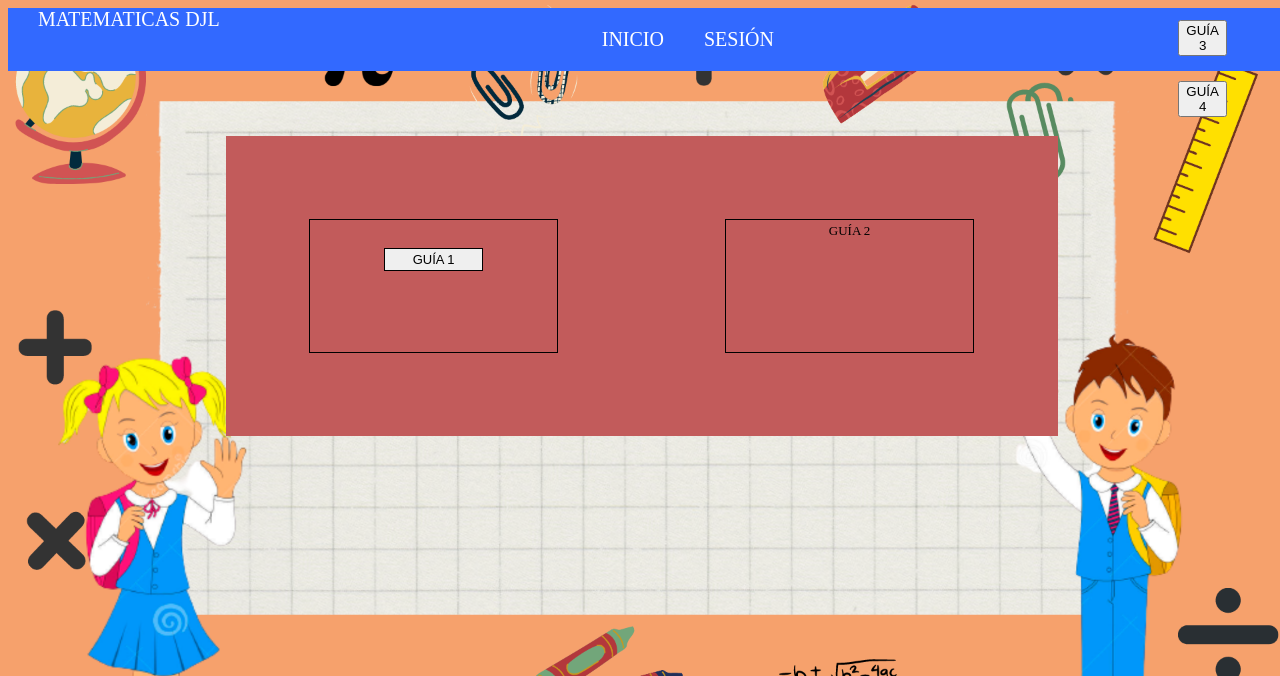
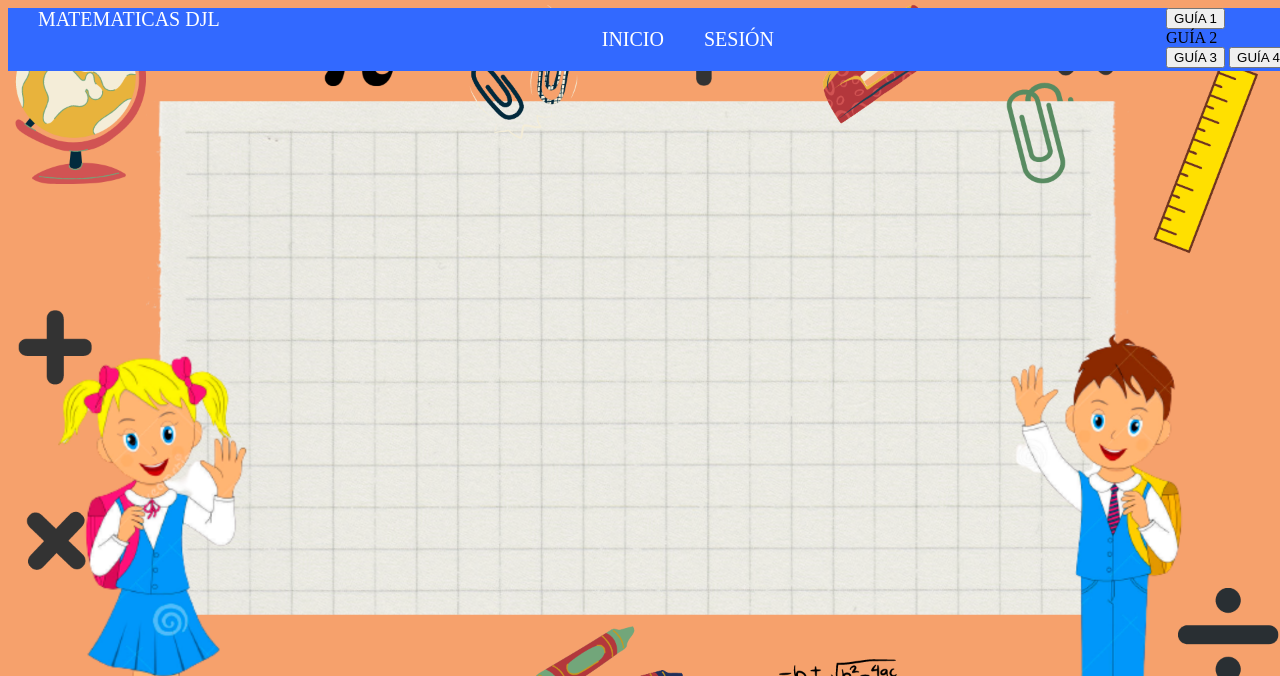
Before and after one commit to Diego8541265/matematicaDJL, a PHP site: page /Guias.html in a window 1280 px wide. Shown: the top 676 px of the page. Run offline with PHP 8.4, Linux system fonts and the light colour scheme.

Commit message:
sdrtyuio

```diff
--- a/Guias.css
+++ b/Guias.css
@@ -39,57 +39,3 @@ body {
 .navbar a:hover {
     background: #1985ff;
 }
-
-
-
-div.blueTable {
-    display: flex;
-    justify-content: space-between;
-    margin-left: 17%;
-    margin-top: 10%;
-    position: absolute;
-    background-color: #c25b5b;
-    width: 65%;
-    height: 300px;
-    text-align: center;
-    border-collapse: collapse;
-  }
-  .divTable.blueTable .divTableCell, .divTable.blueTable .divTableHead {
-    border: 1px solid #000000;
-    padding: 3px 1px;
-  }
-  .divTable.blueTable .divTableCell {
-    font-size: 13px;
-  }
-  .divTable.blueTable .divTableRow:nth-child(even) {
-    background: #D0E4F5;
-  }
-  .blueTable .tableFootStyle {
-    font-size: 14px;
-  }
-  .blueTable .tableFootStyle .links {
-       text-align: right;
-  }
-  .blueTable .tableFootStyle .links a{
-    display: inline-block;
-    background: #1C6EA4;
-    color: #FFFFFF;
-    padding: 2px 8px;
-    border-radius: 5px;
-  }
-  .blueTable.outerTableFooter {
-    border-top: none;
-  }
-  .blueTable.outerTableFooter .tableFootStyle {
-    padding: 3px 5px;
-  }
-  /* DivTable.com */
-  .divTable{ display: table; }
-  .divTableRow { display: table-row; }
-  .divTableHeading { display: table-header-group;}
-  .divTableCell, .divTableHead { display: table-cell;
-width: 40%;
-margin: 10%;
-}
-  .divTableHeading { display: table-header-group;}
-  .divTableFoot { display: table-footer-group;}
--- a/Guias.html
+++ b/Guias.html
@@ -24,16 +24,15 @@
 
     </nav>
 
-    <div class="divTable blueTable">
-        <div class="divTableCell"><button class="divTableCell">GUÍA 1</button></div>
-        <div class="divTableCell">GUÍA 2</div>
+    <div class="principal">
+    <div class="secundario">
+        <div class="boton"><button class="divTableCell">GUÍA 1</button></div>
+        <div class="boton">GUÍA 2</div>
     </div>
-        <div class="divTableRow">
-        <button class="divTableCell">GUÍA 3</button>
-        <button class="divTableCell">GUÍA 4</button>
+        <div class="secundario">
+        <button class="boton">GUÍA 3</button>
+        <button class="boton">GUÍA 4</button>
         </div>
-
-
-
+    </div>
 </body>
 </html>
```
